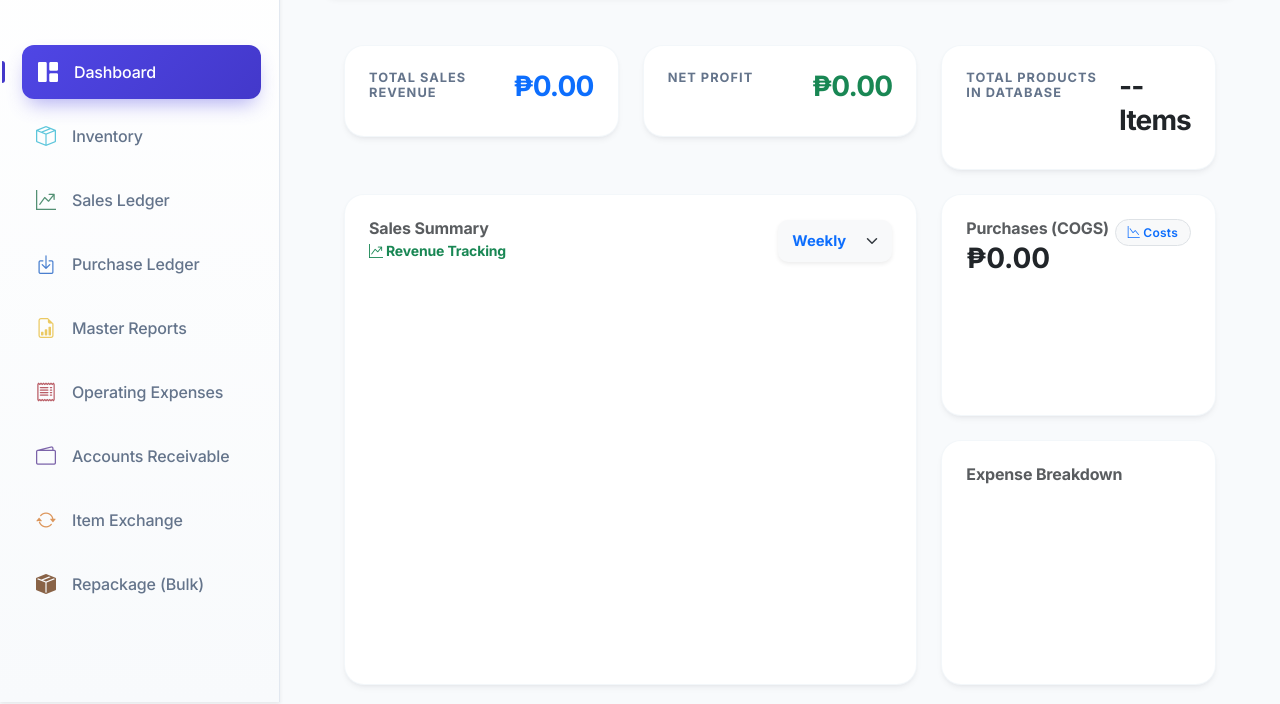
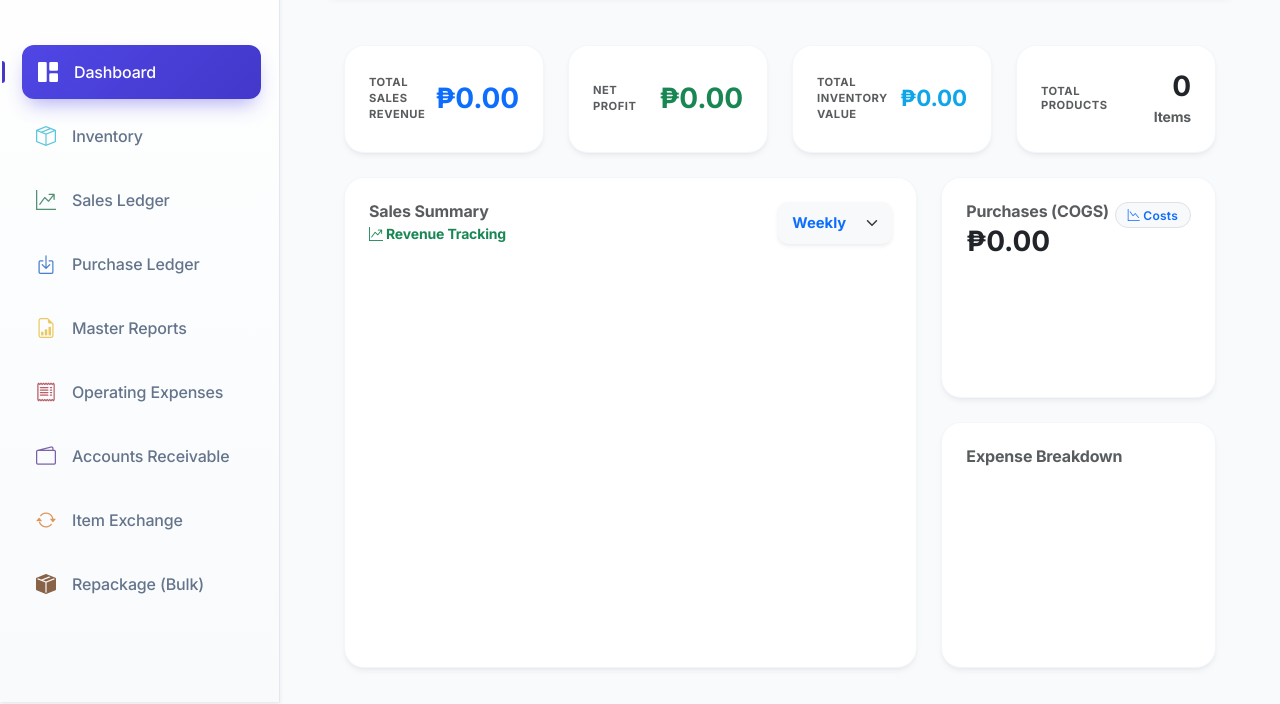
Before and after one commit to EthannnJohnnn/hardware_IMS, a website: page public/index.html in a window 1280 px wide. Shown: the part 98-802 px from the top of the page. Drawn offline with nearby package versions, Linux system fonts and the light colour scheme; no server answers.

Commit message:
feat(dashboard): add total inventory value metric card

```diff
--- a/public/index.html
+++ b/public/index.html
@@ -101,31 +101,41 @@
             <div id="view-dashboard" class="p-4">
 
                 <div class="row mb-4">
-                    <div class="col-md-4">
-                        <div class="card p-2 border-0 shadow-sm">
-                            <div class="card-body">
-                                <h6 class="text-muted fw-bold">Total Sales Revenue</h6>
-                                <h3 class="fw-bold text-primary" id="totalSalesText">₱0.00</h3>
-                            </div>
-                        </div>
+                <!-- 1. Total Sales Revenue -->
+                <div class="col-xl-3 col-md-6 mb-4 mb-xl-0">
+                    <div class="card shadow-sm border-0 rounded-4 p-4 h-100 d-flex flex-row justify-content-between align-items-center">
+                        <span class="text-muted fw-bold text-uppercase" style="font-size: 0.7rem; letter-spacing: 0.5px; line-height: 1.4;">Total Sales<br>Revenue</span>
+                        <h3 class="fw-bolder mb-0 text-primary" id="totalSalesText">₱0.00</h3>
                     </div>
-                    <div class="col-md-4">
-                        <div class="card p-2 border-0 shadow-sm">
-                            <div class="card-body">
-                                <h6 class="text-muted fw-bold">Net Profit</h6>
-                                <h3 class="fw-bold text-success" id="netProfitText">₱0.00</h3>
-                            </div>
-                        </div>
+                </div>
+
+                <!-- 2. Net Profit -->
+                <div class="col-xl-3 col-md-6 mb-4 mb-xl-0">
+                    <div class="card shadow-sm border-0 rounded-4 p-4 h-100 d-flex flex-row justify-content-between align-items-center">
+                        <span class="text-muted fw-bold text-uppercase" style="font-size: 0.7rem; letter-spacing: 0.5px; line-height: 1.4;">Net<br>Profit</span>
+                        <h3 class="fw-bolder mb-0 text-success" id="netProfitText">₱0.00</h3>
                     </div>
-                    <div class="col-md-4">
-                        <div class="card p-2 border-0 shadow-sm">
-                            <div class="card-body">
-                                <h6 class="text-muted fw-bold">Total Products in Database</h6>
-                                <h3 class="fw-bold text-dark" id="totalProductsText">-- Items</h3>
-                            </div>
+                </div>
+
+                <!-- 3. Total Inventory Value (NEW) -->
+                <div class="col-xl-3 col-md-6 mb-4 mb-xl-0">
+                    <div class="card shadow-sm border-0 rounded-4 p-4 h-100 d-flex flex-row justify-content-between align-items-center">
+                        <span class="text-muted fw-bold text-uppercase" style="font-size: 0.7rem; letter-spacing: 0.5px; line-height: 1.4;">Total<br>Inventory<br>Value</span>
+                        <h3 class="fw-bolder mb-0" style="color: #0ea5e9; font-size: 1.4rem;" id="totalInventoryValueText">₱0.00</h3>
+                    </div>
+                </div>
+
+                <!-- 4. Total Products in Database -->
+                <div class="col-xl-3 col-md-6 mb-4 mb-xl-0">
+                    <div class="card shadow-sm border-0 rounded-4 p-4 h-100 d-flex flex-row justify-content-between align-items-center">
+                        <span class="text-muted fw-bold text-uppercase" style="font-size: 0.7rem; letter-spacing: 0.5px; line-height: 1.2;">Total <br> Products</span>
+                        <div class="text-end">
+                            <h3 class="fw-bolder mb-0 text-dark" id="totalProductsText">0</h3>
+                            <small class="text-muted fw-bold">Items</small>
                         </div>
                     </div>
                 </div>
+            </div>
 
                 <div class="row align-items-stretch">
                     <div class="col-lg-8 mb-4">
--- a/public/js/app.js
+++ b/public/js/app.js
@@ -324,6 +324,11 @@ async function loadDashboardSummary() {
 
         const profitText = document.getElementById('netProfitText');
         if (profitText) profitText.innerText = currencyFormatter.format(data.net_amount || 0);
+
+        const inventoryValueText = document.getElementById('totalInventoryValueText');
+        if (inventoryValueText) {
+            inventoryValueText.innerText = currencyFormatter.format(data.current_inventory_value || 0);
+        }
 
         const purchResponse = await fetch('/api/ledger/purchases');
         const purchases = await purchResponse.json();
```
